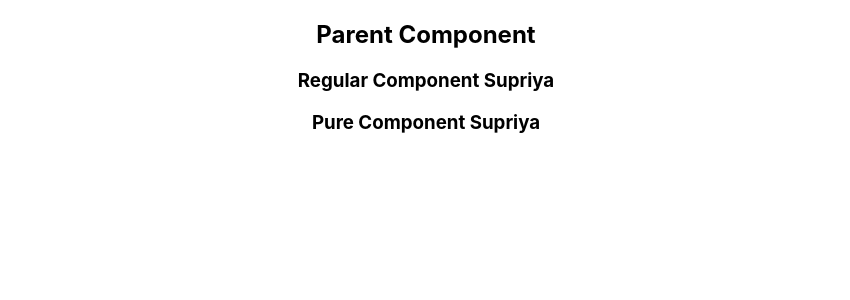
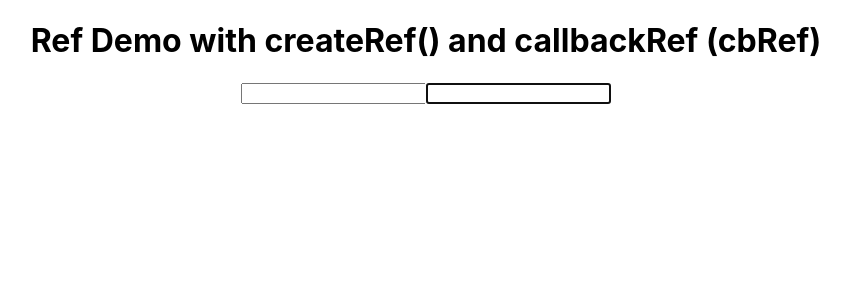
Before and after one commit to superriya/React_self_learning, a React (Create React App) app: page / in a window 1280 px wide. Shown: the top 300 px of the page, without its empty margins (214-1064 px from the left). Built offline with nearby package versions, Linux system fonts and the light colour scheme.

Commit message:
learned Refs

```diff
--- a/src/App.js
+++ b/src/App.js
@@ -14,13 +14,15 @@ import BindInConstructor from './components/BindInConstructor';
 import NameList from './components/NameList';
 import Form from './components/Form';
 import ParentComp from './components/ParentComp';
+import RefsDemo from './components/RefsDemo';
 
 
 
 function App() {
   return (
     <div className="App">
-      <ParentComp />
+      <RefsDemo />
+      {/* <ParentComp /> */}
       {/* <Form /> */}
       {/* <NameList /> */}
       {/* <BindInConstructor /> */}
--- /dev/null
+++ b/src/components/MemoComp.js
@@ -0,0 +1,12 @@
+import React from 'react'
+
+function MemoComp(props) {
+    console.log("Memo Component Render")
+    return (
+        <div>
+           <h3>Memo Component {props.name}</h3>
+        </div>
+    )
+}
+
+export default React.memo(MemoComp)
--- a/src/components/ParentComp.js
+++ b/src/components/ParentComp.js
@@ -1,8 +1,9 @@
 import React, { Component,PureComponent } from 'react'
+import MemoComp from './MemoComp'
 import PureComp from './PureComp'
 import RegComp from './RegComp'
 
-class ParentComp extends PureComponent {
+class ParentComp extends Component {
     constructor(props) {
         super(props)
 
@@ -27,8 +28,9 @@ class ParentComp extends PureComponent {
         return (
             <div>
                 <h2>Parent Component</h2>
-                <RegComp name={this.state.name}/>
-                <PureComp name={this.state.name}/>
+                <MemoComp name={this.state.name}/>
+                {/* <RegComp name={this.state.name}/>
+                <PureComp name={this.state.name}/> */}
             </div>
         )
     }
--- /dev/null
+++ b/src/components/RefsDemo.js
@@ -0,0 +1,33 @@
+import React, { Component } from 'react'
+
+class RefsDemo extends Component {
+    constructor(props) {
+        super(props)
+
+        this.inputRef = React.createRef()
+        this.cbRef = null
+        this.setcbRef = elememt => {
+            this.cbRef = elememt
+        }
+    }
+
+    componentDidMount(){
+        if(this.cbRef){
+            this.cbRef.focus()
+        }
+        // this.inputRef.current.focus()
+        // console.log(this.inputRef)
+    }
+
+    render() {
+        return (
+            <div>
+                <h1>Ref Demo with createRef() and callbackRef (cbRef)</h1>
+                <input type="text" ref={this.inputRef} />
+                <input type="text" ref={this.setcbRef} />
+            </div>
+        )
+    }
+}
+
+export default RefsDemo
```
Also changed, not shown: 1 other file (tests, documents, lock files or other folders).
